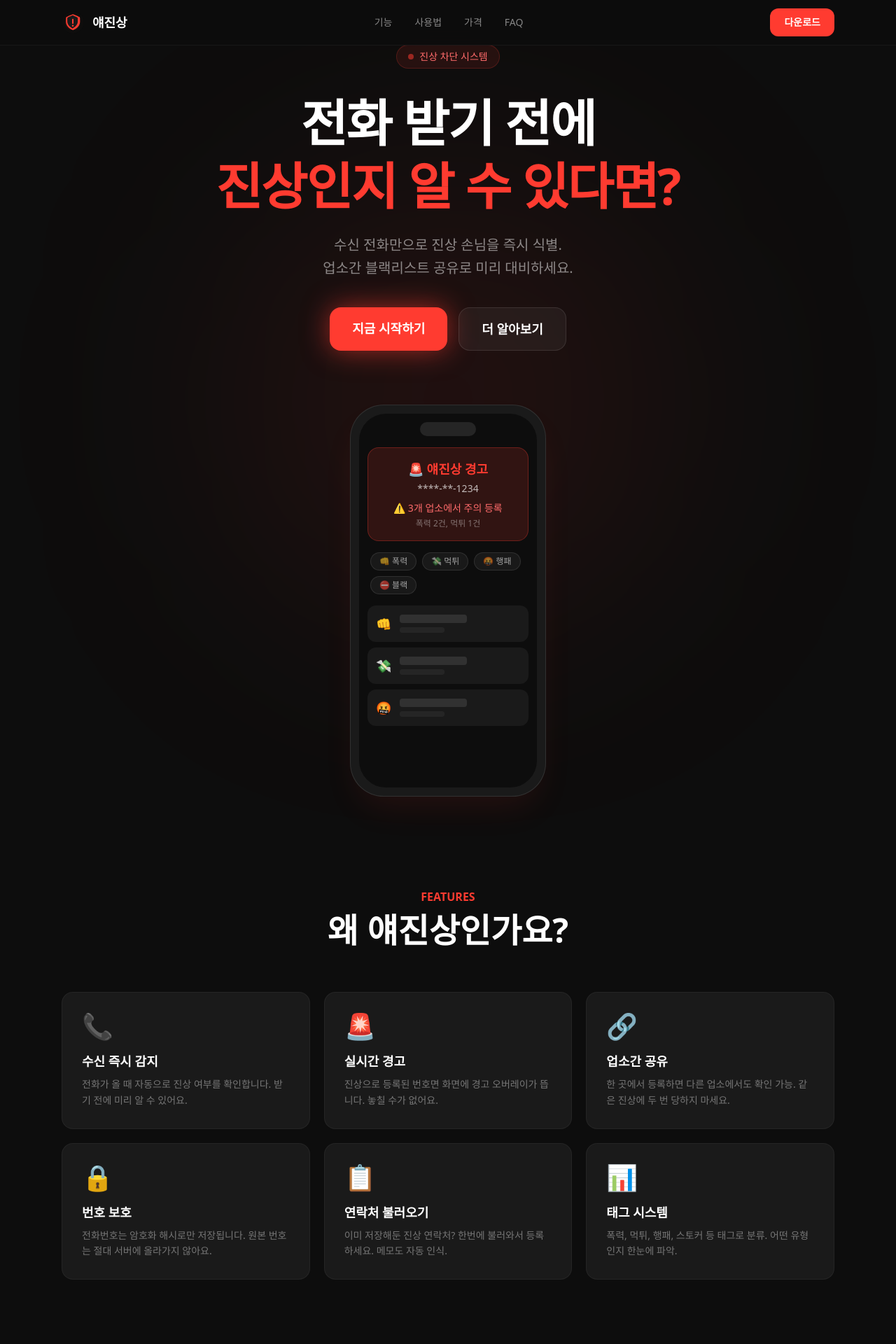
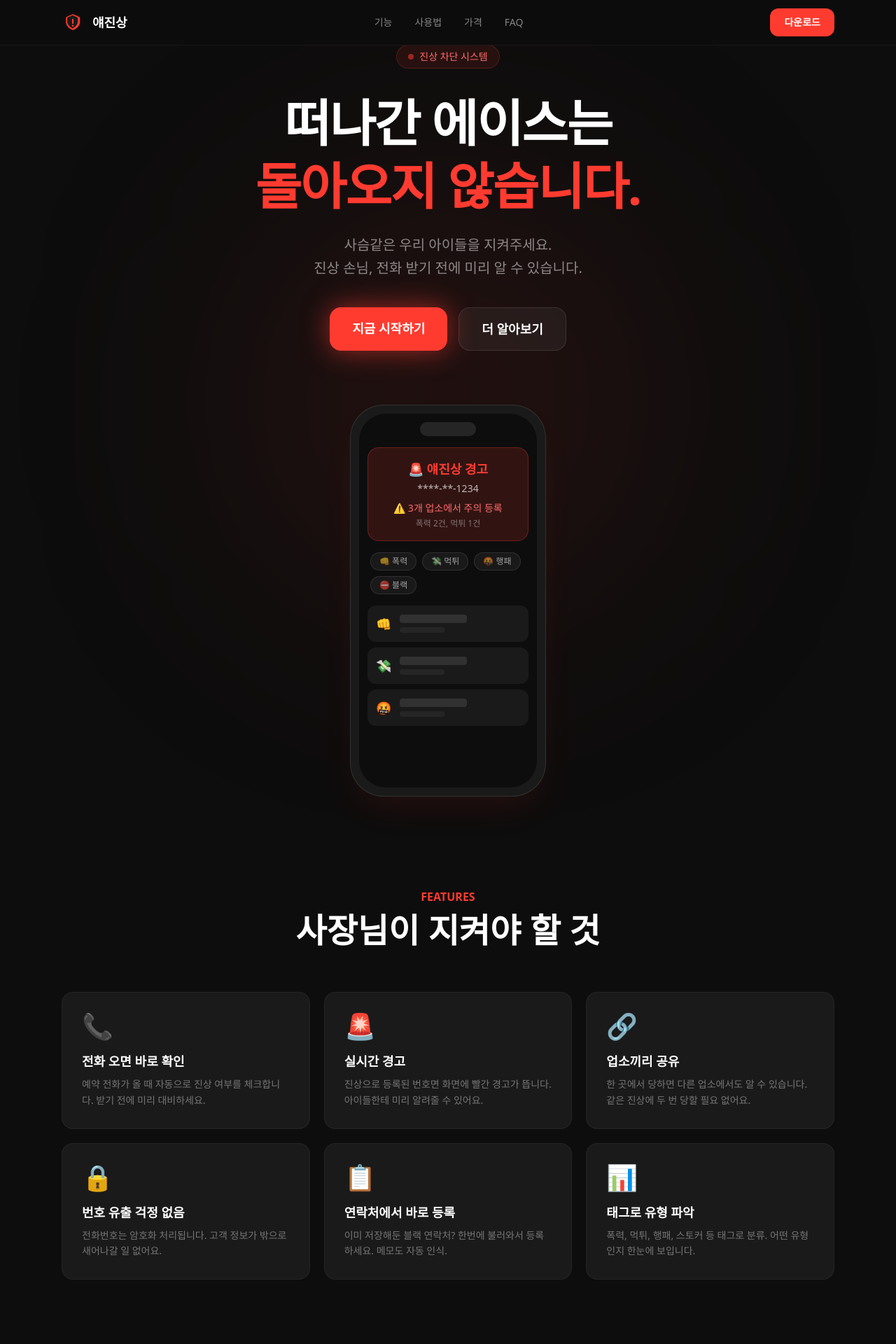
Before and after one commit to LeeJaeBae/yae-jinsang-web, a Next.js app: page / in a window 1280 px wide. Shown: the top 1920 px of the page at 70% size. Built offline with nearby package versions, Linux system fonts and the light colour scheme; a web font is replaced by a local one.

Commit message:
✍️ 업계 타겟 홍보 문구 적용

```diff
--- a/app/page.tsx
+++ b/app/page.tsx
@@ -15,33 +15,33 @@ const fadeUp = {
 const features = [
   {
     emoji: "📞",
-    title: "수신 즉시 감지",
-    desc: "전화가 올 때 자동으로 진상 여부를 확인합니다. 받기 전에 미리 알 수 있어요.",
+    title: "전화 오면 바로 확인",
+    desc: "예약 전화가 올 때 자동으로 진상 여부를 체크합니다. 받기 전에 미리 대비하세요.",
   },
   {
     emoji: "🚨",
     title: "실시간 경고",
-    desc: "진상으로 등록된 번호면 화면에 경고 오버레이가 뜹니다. 놓칠 수가 없어요.",
+    desc: "진상으로 등록된 번호면 화면에 빨간 경고가 뜹니다. 아이들한테 미리 알려줄 수 있어요.",
   },
   {
     emoji: "🔗",
-    title: "업소간 공유",
-    desc: "한 곳에서 등록하면 다른 업소에서도 확인 가능. 같은 진상에 두 번 당하지 마세요.",
+    title: "업소끼리 공유",
+    desc: "한 곳에서 당하면 다른 업소에서도 알 수 있습니다. 같은 진상에 두 번 당할 필요 없어요.",
   },
   {
     emoji: "🔒",
-    title: "번호 보호",
-    desc: "전화번호는 암호화 해시로만 저장됩니다. 원본 번호는 절대 서버에 올라가지 않아요.",
+    title: "번호 유출 걱정 없음",
+    desc: "전화번호는 암호화 처리됩니다. 고객 정보가 밖으로 새어나갈 일 없어요.",
   },
   {
     emoji: "📋",
-    title: "연락처 불러오기",
-    desc: "이미 저장해둔 진상 연락처? 한번에 불러와서 등록하세요. 메모도 자동 인식.",
+    title: "연락처에서 바로 등록",
+    desc: "이미 저장해둔 블랙 연락처? 한번에 불러와서 등록하세요. 메모도 자동 인식.",
   },
   {
     emoji: "📊",
-    title: "태그 시스템",
-    desc: "폭력, 먹튀, 행패, 스토커 등 태그로 분류. 어떤 유형인지 한눈에 파악.",
+    title: "태그로 유형 파악",
+    desc: "폭력, 먹튀, 행패, 스토커 등 태그로 분류. 어떤 유형인지 한눈에 보입니다.",
   },
 ];
 
@@ -122,15 +122,15 @@ export default function Home() {
             </div>
 
             <h1 className="text-5xl md:text-7xl font-black leading-tight tracking-tight mb-6">
-              전화 받기 전에
+              떠나간 에이스는
               <br />
-              <span className="text-brand-red">진상인지 알 수 있다면?</span>
+              <span className="text-brand-red">돌아오지 않습니다.</span>
             </h1>
 
             <p className="text-lg md:text-xl text-white/50 max-w-2xl mx-auto mb-10 leading-relaxed">
-              수신 전화만으로 진상 손님을 즉시 식별.
+              사슴같은 우리 아이들을 지켜주세요.
               <br />
-              업소간 블랙리스트 공유로 미리 대비하세요.
+              진상 손님, 전화 받기 전에 미리 알 수 있습니다.
             </p>
 
             <div className="flex flex-col sm:flex-row gap-4 justify-center">
@@ -224,7 +224,7 @@ export default function Home() {
               FEATURES
             </motion.p>
             <motion.h2 variants={fadeUp} custom={1} className="text-4xl md:text-5xl font-black">
-              왜 얘진상인가요?
+              사장님이 지켜야 할 것
             </motion.h2>
           </motion.div>
 
@@ -507,12 +507,14 @@ export default function Home() {
           >
             <p className="text-6xl mb-6">🛡️</p>
             <h2 className="text-4xl md:text-5xl font-black mb-6">
-              더 이상 당하지 마세요
+              우리 아이들은
+              <br />
+              내가 지킨다.
             </h2>
             <p className="text-white/50 text-lg mb-10">
-              지금 바로 얘진상을 설치하고
+              한 번의 설치로 업소 전체를 보호하세요.
               <br />
-              진상 손님으로부터 업소를 보호하세요.
+              진상은 걸러내고, 에이스는 지켜내고.
             </p>
             <a
               href="/yae-jinsang.apk"
```
